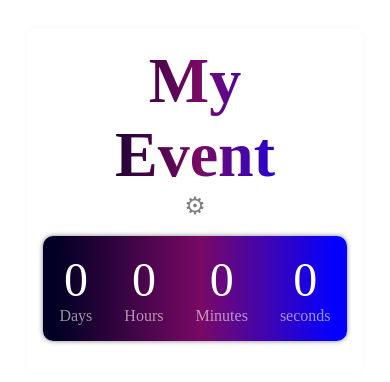
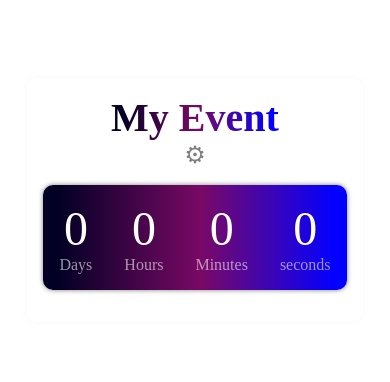
Before and after one commit to jeffchavez-dev/EventTimer, a plain HTML site: page index.html in a window 390 px wide. Shown: the part 206-588 px from the top of the page. Drawn offline with Linux system fonts and the light colour scheme.

Commit message:
Update style.css

```diff
--- a/style.css
+++ b/style.css
@@ -131,6 +131,9 @@ input[type="text"], input[type="date"] {
     .bigtext {
       font-size: 3em;
     }
+    .myEvent {
+        font-size: 2.5rem;
+    }
   }
 
 
```
